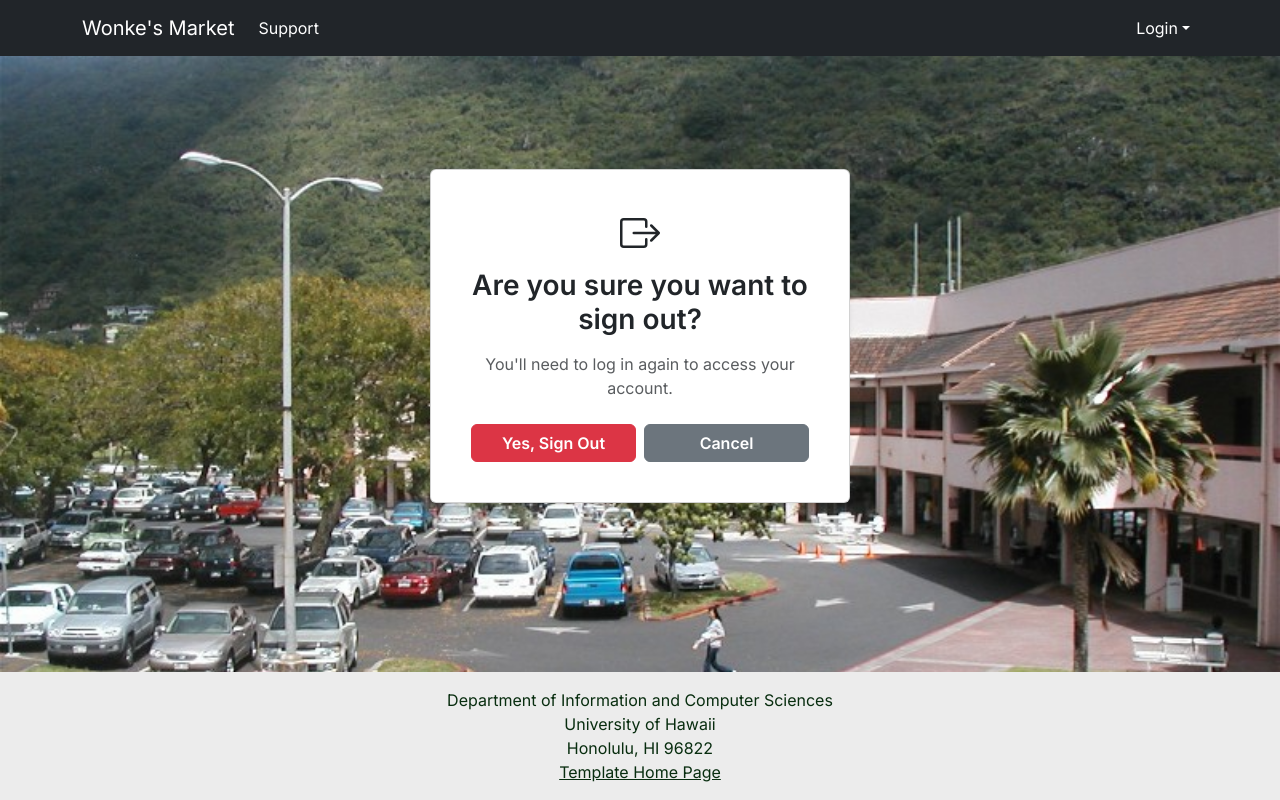
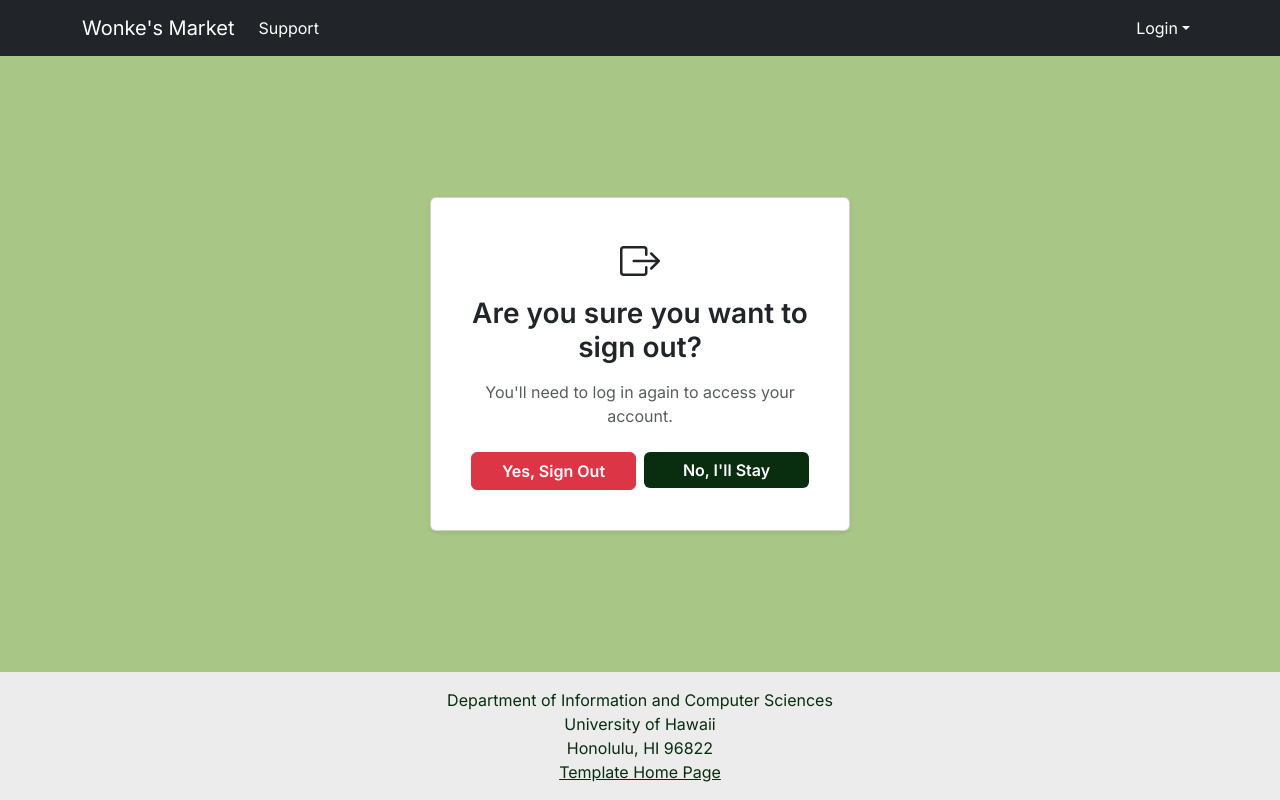
Before and after one commit to wonkes-manoa/manoa-student-market, a Next.js app: page /auth/signout in a window 1280 px wide. Built offline with nearby package versions, Linux system fonts and the light colour scheme; no server answers.

Commit message:
#28 Moved CSS to globals.css
Moved CSS to globals.css, so import once in layout.tsx makes it work for every module.

```diff
--- a/src/app/auth/signin/page.tsx
+++ b/src/app/auth/signin/page.tsx
@@ -3,7 +3,6 @@
 import { signIn } from 'next-auth/react';
 import { Button, Card, Col, Container, Form, Row } from 'react-bootstrap';
 import swal from 'sweetalert';
-import '../style.css';
 
 /** The sign in page. */
 const SignIn = () => {
@@ -57,7 +56,7 @@ const SignIn = () => {
                     <Form.Label>Password</Form.Label>
                     <input name="password" type="password" className="form-control" />
                   </Form.Group>
-                  <Button type="submit" className="login-button mt-3">
+                  <Button type="submit" className="bg-wonkes-1 border-0 mt-3">
                     Login
                   </Button>
                 </Form>
--- a/src/app/auth/signout/page.tsx
+++ b/src/app/auth/signout/page.tsx
@@ -6,10 +6,13 @@ import { BoxArrowRight } from 'react-bootstrap-icons';
 
 /* Confirmation page shown after the user clicks "Sign Out" in the navbar. */
 const SignOut = () => (
+  <main
+    className="flex-grow-1 d-flex align-items-center bg-wonkes-7"
+    style={{ minHeight: '70vh' }}
+  >
     <Container
       id="signout-page"
-    className="d-flex align-items-center justify-content-center py-5"
-    style={{ minHeight: '70vh' }}
+      className="d-flex align-items-center justify-content-center"
     >
       <Card className="p-4 shadow-sm text-center" style={{ maxWidth: '420px', width: '100%' }}>
         <Card.Body>
@@ -28,17 +31,17 @@ const SignOut = () => (
             </Col>
             <Col xs={12} sm={6}>
               <Button
-              variant="secondary"
                 href="/"
-              className="w-100 fw-semibold"
+                className="w-100 fw-semibold bg-wonkes-1 border-0"
               >
-              Cancel
+                No, I&apos;ll Stay
               </Button>
             </Col>
           </Row>
         </Card.Body>
       </Card>
     </Container>
+  </main>
 );
 
 export default SignOut;
--- a/src/app/auth/signup/page.tsx
+++ b/src/app/auth/signup/page.tsx
@@ -6,7 +6,6 @@ import { yupResolver } from '@hookform/resolvers/yup';
 import * as Yup from 'yup';
 import { Card, Col, Container, Button, Form, Row } from 'react-bootstrap';
 import { createUser } from '@/lib/dbActions';
-import '../style.css';
 
 type SignUpForm = {
   email: string;
@@ -87,12 +86,12 @@ const SignUp = () => {
                   <Form.Group className="form-group py-3">
                     <Row>
                       <Col>
-                        <Button type="submit" className="register-button btn-primary float-center">
+                        <Button type="submit" className="bg-wonkes-1 border-0">
                           Register
                         </Button>
                       </Col>
                       <Col>
-                        <Button type="button" onClick={() => reset()} className="reset-button btn-warning float-end">
+                        <Button type="button" onClick={() => reset()} className="bg-wonkes-4 border-0 float-end">
                           Reset
                         </Button>
                       </Col>
--- a/src/app/auth/style.css
+++ b/src/app/auth/style.css
@@ -1,51 +1,77 @@
+:root {
+  --theme-color-1: #082d0f;
+  --theme-color-2: #30592e;
+  --theme-color-3: #458441;
+  --theme-color-4: #61b15e;
+  --theme-color-5: #60be5d;
+  --theme-color-6: #75d872;
+  --theme-color-7: #a8c686;
+}
+
+a {
+  color: var(--theme-color-3);
+}
+
+a:hover {
+  color: var(--theme-color-5);
+}
+
 .bg-wonkes-1 {
-  background-color: #082d0f;
+  background-color: var(--theme-color-1);
+}
+
+.bg-wonkes-1:hover {
+  background-color: var(--theme-color-3);
 }
 
 .bg-wonkes-2 {
-  background-color: #30592e;
+  background-color: var(--theme-color-2);
 }
 
 .bg-wonkes-3 {
-  background-color: #458441;
+  background-color: var(--theme-color-3);
 }
 
 .bg-wonkes-4 {
-  background-color: #61b15e;
+  background-color: var(--theme-color-4);
+}
+
+.bg-wonkes-4:hover {
+  background-color: var(--theme-color-6);
 }
 
 .bg-wonkes-5 {
-  background-color: #60be5d;
+  background-color: var(--theme-color-5);
 }
 
 .bg-wonkes-6 {
-  background-color: #75d872;
+  background-color: var(--theme-color-6);
 }
 
 .bg-wonkes-7 {
-  background-color: #a8c686;
+  background-color: var(--theme-color-7);
 }
 
 .border-wonkes-1 {
-  border-color: #082d0f;
+  border-color: var(--theme-color-1);
 }
 
 .border-wonkes-2 {
-  border-color: #30592e;
+  border-color: var(--theme-color-2);
 }
 
 .border-wonkes-3 {
-  border-color: #458441;
+  border-color: var(--theme-color-3);
 }
 
 .border-wonkes-4 {
-  border-color: #61b15e;
+  border-color: var(--theme-color-4);
 }
 
 .border-wonkes-5 {
-  border-color: #60be5d;
+  border-color: var(--theme-color-5);
 }
 
 .border-wonkes-6 {
-  border-color: #75d872;
+  border-color: var(--theme-color-6);
 }
--- a/src/app/globals.css
+++ b/src/app/globals.css
@@ -6,6 +6,13 @@
   --nat-navbar-highlight-bg: lightblue;
   --nat-navbar-bg-rgb: 0, 0, 139;
   --nat-navbar-text-color: white;
+  --theme-color-1: #082d0f;
+  --theme-color-2: #30592e;
+  --theme-color-3: #458441;
+  --theme-color-4: #61b15e;
+  --theme-color-5: #60be5d;
+  --theme-color-6: #75d872;
+  --theme-color-7: #a8c686;
 }
 
 body .navbar {
@@ -42,3 +49,79 @@ footer, footer a {
 #support {
   background-color: aliceblue;
 }
+
+a {
+  color: var(--theme-color-3);
+}
+
+a:hover {
+  color: var(--theme-color-5);
+}
+
+.bg-wonkes-1 {
+  background-color: var(--theme-color-1);
+}
+
+.bg-wonkes-1:hover {
+  background-color: var(--theme-color-3);
+}
+
+.bg-wonkes-1:active {
+  background-color: var(--theme-color-5) !important;
+}
+
+.bg-wonkes-2 {
+  background-color: var(--theme-color-2);
+}
+
+.bg-wonkes-3 {
+  background-color: var(--theme-color-3);
+}
+
+.bg-wonkes-4 {
+  background-color: var(--theme-color-4);
+}
+
+.bg-wonkes-4:hover {
+  background-color: var(--theme-color-6);
+}
+
+.bg-wonkes-4:active {
+  background-color: var(--theme-color-7) !important;
+}
+
+.bg-wonkes-5 {
+  background-color: var(--theme-color-5);
+}
+
+.bg-wonkes-6 {
+  background-color: var(--theme-color-6);
+}
+
+.bg-wonkes-7 {
+  background-color: var(--theme-color-7);
+}
+
+.border-wonkes-1 {
+  border-color: var(--theme-color-1);
+}
+
+.border-wonkes-2 {
+  border-color: var(--theme-color-2);
+}
+
+.border-wonkes-3 {
+  border-color: var(--theme-color-3);
+}
+
+.border-wonkes-4 {
+  border-color: var(--theme-color-4);
+}
+
+.border-wonkes-5 {
+  border-color: var(--theme-color-5);
+}
+
+.border-wonkes-6 {
+  border-color: var(--theme-color-6);
+}
--- a/src/app/layout.tsx
+++ b/src/app/layout.tsx
@@ -1,7 +1,7 @@
 import type { Metadata } from 'next';
 import { Inter } from 'next/font/google';
+import 'bootstrap/dist/css/bootstrap.min.css';
 import './globals.css';
-import 'bootstrap/dist/css/bootstrap.min.css';
 import Footer from '@/components/Footer';
 import NavBar from '@/components/Navbar';
 import Providers from './providers';
--- /dev/null
+++ b/src/types/css.d.ts
@@ -0,0 +1 @@
+declare module '*.css';
```
Also changed, not shown: src/app/auth/signin/page.css (deleted, +0 -13 lines), src/app/auth/signup/page.css (deleted, +0 -23 lines). Lines whose indentation alone changed are shown as unchanged.
